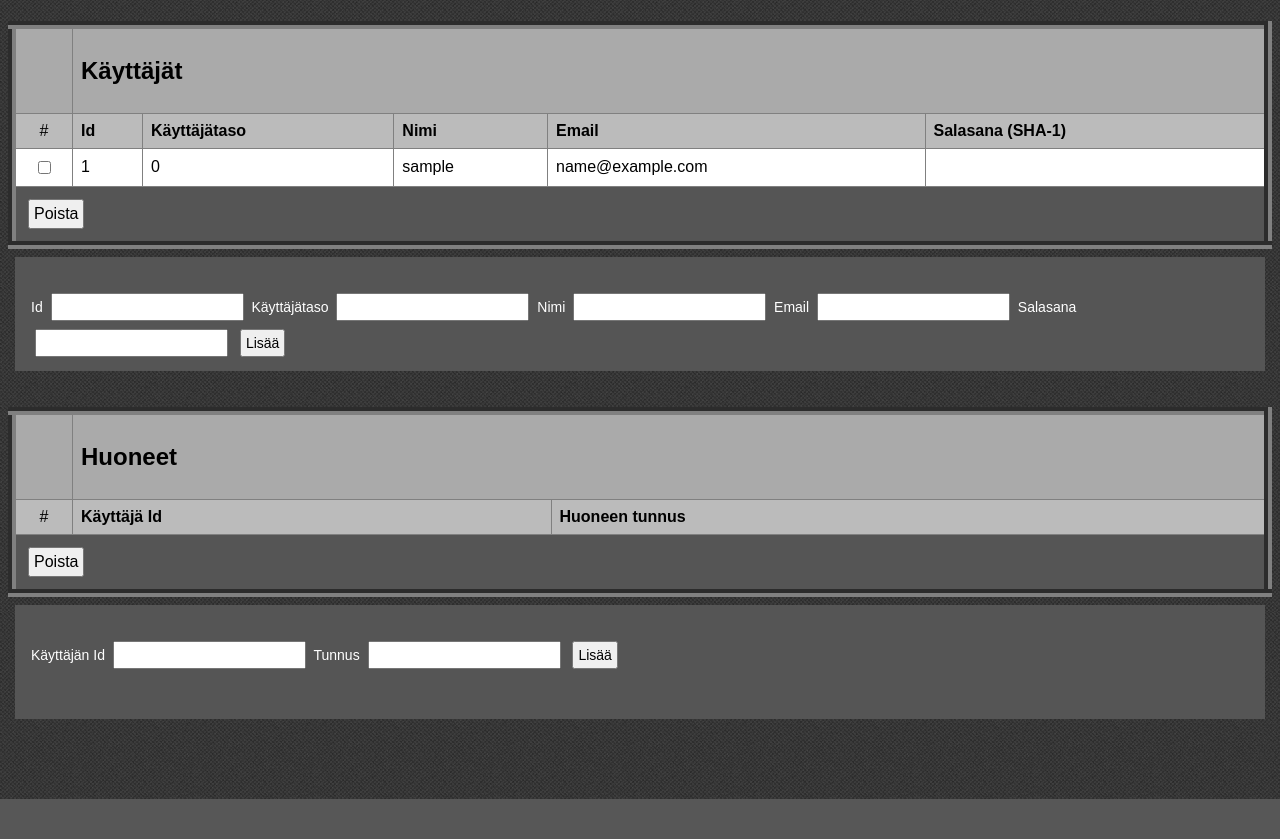
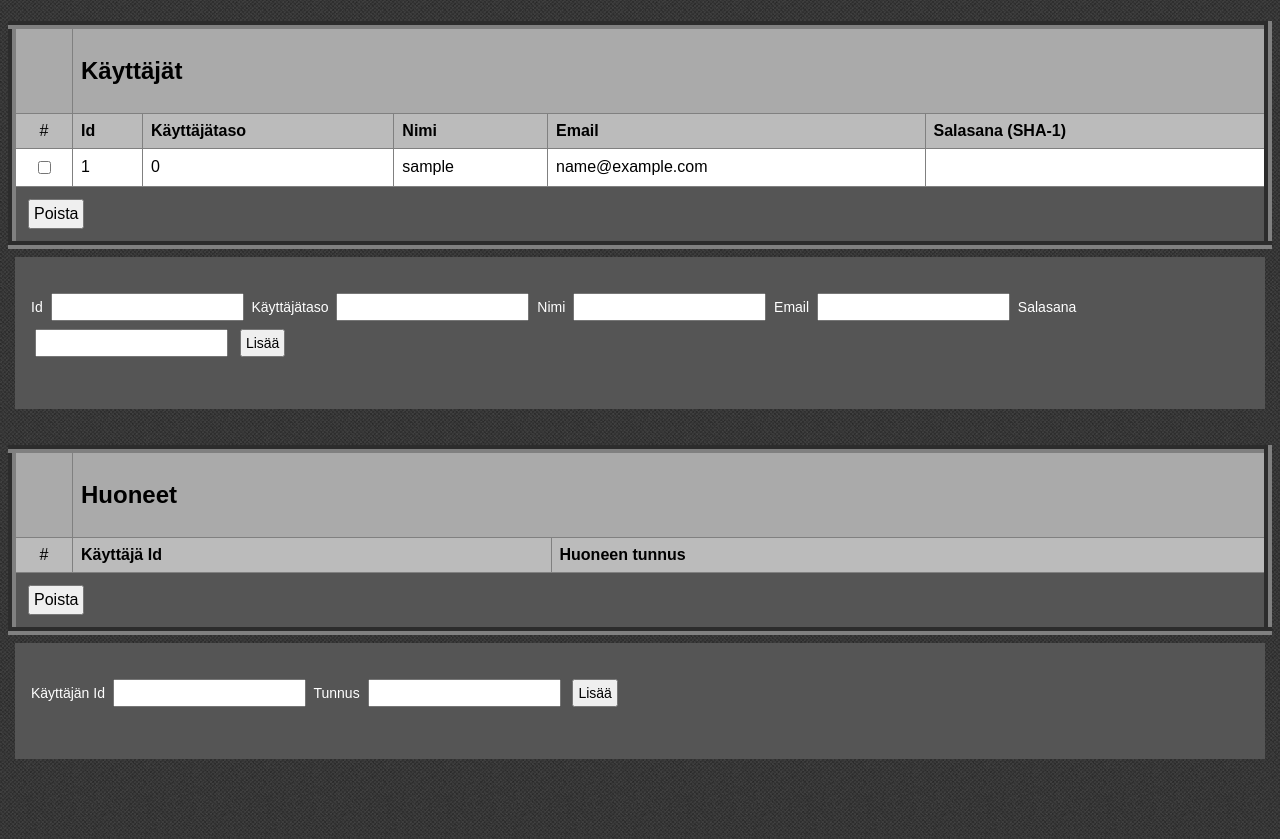
Before and after one commit to gaissa/Roomservice, a PHP site: page /Roomservice/php/admin.php in a window 1280 px wide. Shown: the part 40-879 px from the top of the page. Before the commit the page ends 839 px from the top, so only its background shows below. Run offline with PHP 8.4, Linux system fonts and the light colour scheme; the visitor is signed in with stand-in values (Sample User, id 1); data that the repository does not hold is empty.

Commit message:
adminstyle.css updated.

```diff
--- a/app/css/adminstyle.css
+++ b/app/css/adminstyle.css
@@ -31,11 +31,12 @@ margin: 8px;
 
     font-size: 14px;
     padding-top: 32px;
+    padding-bottom: 48px;
     padding-left: 16px;
     margin-left: 15px;
     color: #fff;
     margin-right: 15px;
-    height:82px;
+    height:auto;
     background-color: #555;
     border: 0px solid white;
 }
```
